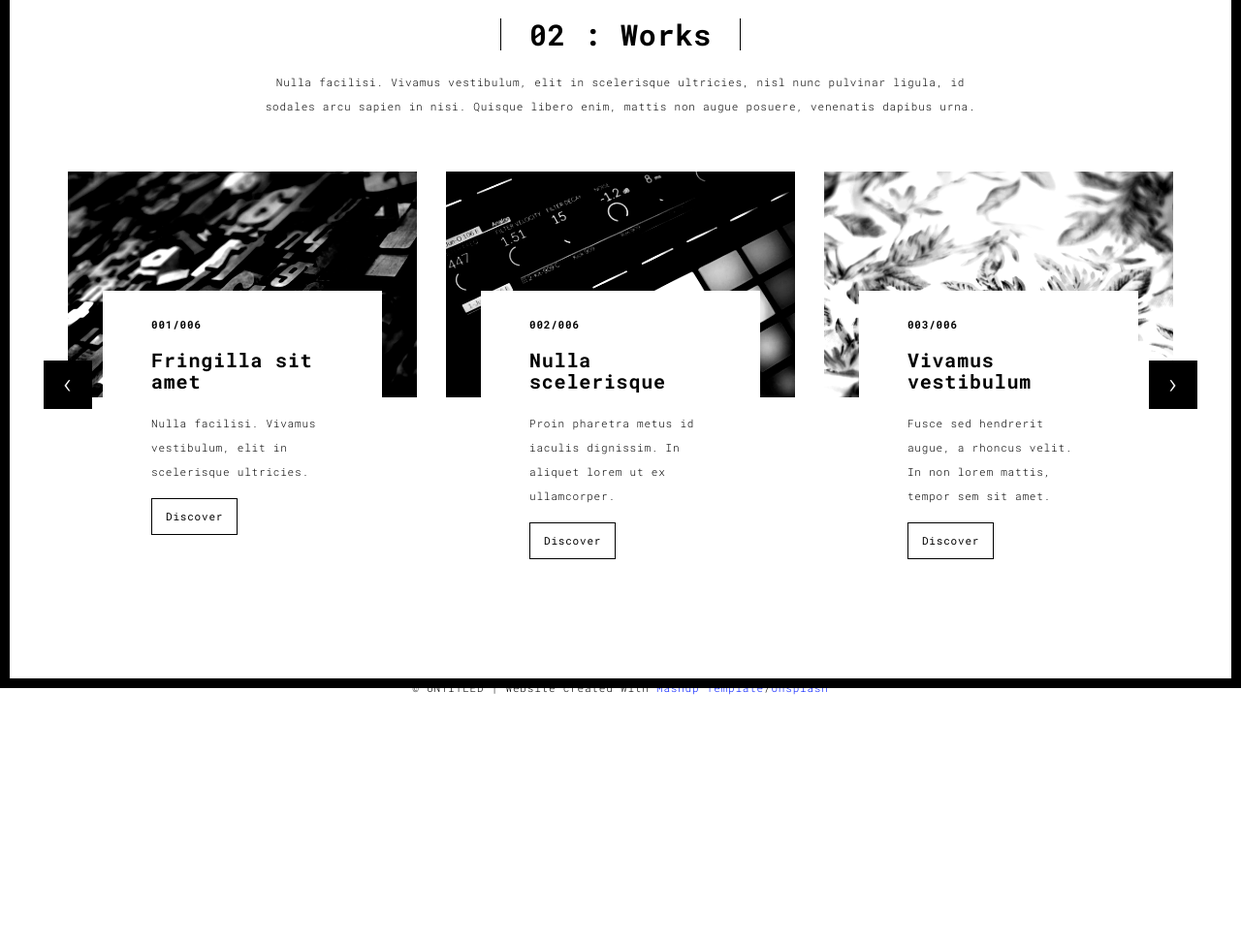
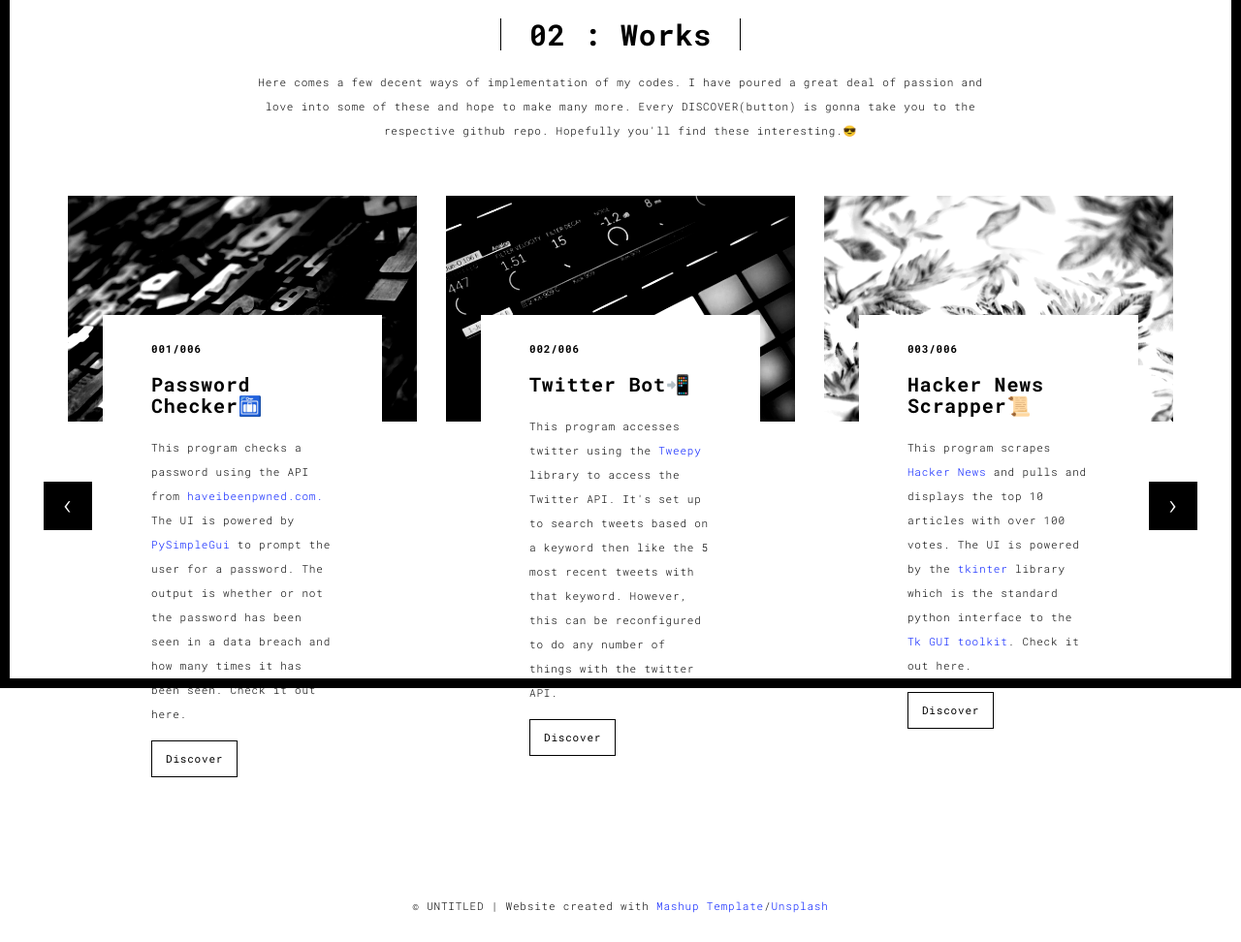
Before and after one commit to edwardleewj/portfolio, a Flask app: page /works.html in a window 1280 px wide. Shown: the part 90-1062 px from the top of the page at 97% size. Before the commit the page ends 807 px from the top, so only its background shows below. Run offline with Flask 2, Linux system fonts and the light colour scheme; some libraries are stand-ins or nearby versions.

Commit message:
edit
edit some

```diff
--- a/templates/works.html
+++ b/templates/works.html
@@ -56,7 +56,7 @@
       <div class="col-sm-8 col-sm-offset-2 section-container-spacer">
         <div class="text-center">
           <h1 class="h2">02 : Works</h1>
-          <p>Nulla facilisi. Vivamus vestibulum, elit in scelerisque ultricies, nisl nunc pulvinar ligula, id sodales arcu sapien in nisi. Quisque libero enim, mattis non augue posuere, venenatis dapibus urna.</p>
+          <p>Here comes a few decent ways of implementation of my codes. I have poured a great deal of passion and love into some of these and hope to make many more. Every DISCOVER(button) is gonna take you to the respective github repo. Hopefully you'll find these interesting.😎</p>
         </div>
       </div>
 
@@ -74,9 +74,10 @@
                       </a>
                       <div class="card-container card-container-lg">
                         <h4>001/006</h4>
-                        <h3>Fringilla sit amet</h3>
-                        <p>Nulla facilisi. Vivamus vestibulum, elit in scelerisque ultricies.</p>
-                        <a href="./work.html" title="" class="btn btn-default">Discover</a>
+                        <h3>Password Checker🛅</h3>
+                        <p>This program checks a password using the API from <a href="https://haveibeenpwned.com/" target="blank">haveibeenpwned.com.</a> The UI is powered by <a href="https://pysimplegui.readthedocs.io/en/latest/" target="blank">PySimpleGui</a> to prompt the user for a password. The output is whether or not the password has been seen in a data breach and how many times it has been seen.
+Check it out here.</p>
+                        <a href="https://github.com/edwardleewj/Password-Checker" title="" class="btn btn-default">Discover</a>
                       </div>
                     </div>
                     <div class="col-sm-4">
@@ -85,9 +86,9 @@
                       </a>
                       <div class="card-container card-container-lg">
                         <h4>002/006</h4>
-                        <h3>Nulla scelerisque</h3>
-                        <p>Proin pharetra metus id iaculis dignissim. In aliquet lorem ut ex ullamcorper.</p>
-                        <a href="./work.html" title="" class="btn btn-default">Discover</a>
+                        <h3>Twitter Bot📲</h3>
+                        <p>This program accesses twitter using the <a href="https://www.tweepy.org/" target="blank">Tweepy</a> library to access the Twitter API. It's set up to search tweets based on a keyword then like the 5 most recent tweets with that keyword. However, this can be reconfigured to do any number of things with the twitter API.</p>
+                        <a href="https://github.com/edwardleewj/Twitter-Bot" title="" class="btn btn-default">Discover</a>
                       </div>
                     </div>
                     <div class="col-sm-4">
@@ -96,9 +97,10 @@
                       </a>
                       <div class="card-container card-container-lg">
                         <h4>003/006</h4>
-                        <h3>Vivamus vestibulum</h3>
-                        <p>Fusce sed hendrerit augue, a rhoncus velit. In non lorem mattis, tempor sem sit amet.</p>
-                        <a href="./work.html" title="" class="btn btn-default">Discover</a>
+                        <h3>Hacker News Scrapper📜</h3>
+                        <p>This program scrapes <a href="https://news.ycombinator.com/" target="blank">Hacker News</a> and pulls and displays the top 10 articles with over 100 votes. The UI is powered by the <a href="https://docs.python.org/3/library/tkinter.html" target="blank">tkinter</a> library which is the standard python interface to the <a href="https://www.tcl.tk/about/" target="blank">Tk GUI toolkit</a>.
+Check it out here.</p>
+                        <a href="https://github.com/edwardleewj/Hacker-News-Scrapper" title="" class="btn btn-default">Discover</a>
                       </div>
                     </div>
 
```
